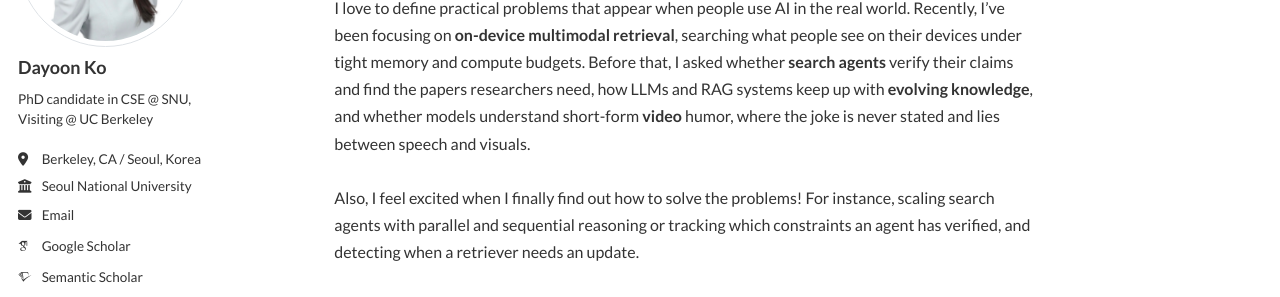
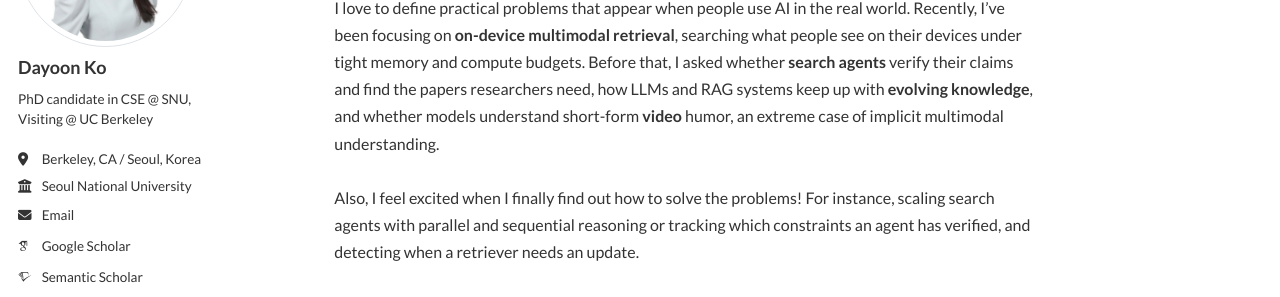
Before and after one commit to dayoon-ko/dayoon-ko.github.io, a Jekyll site: the page built from _pages/about.md, in a window 1280 px wide and 900 px high. Shown: the part 234-531 px from the top of the window. Built offline with Jekyll 4.4.1, drawn with Linux system fonts in a browser that asks for light colours; some web fonts are replaced.

Commit message:
Restore implicit multimodal phrase in intro
Co-Authored-By: Claude Opus 5.5 <noreply@anthropic.com>

```diff
--- a/_pages/about.md
+++ b/_pages/about.md
@@ -145,7 +145,7 @@ redirect_from:
 <div class="intro-section">
   Hi! I’m Dayoon Ko 😊, a Ph.D. candidate in Computer Science and Engineering at SNU, advised by <a href="https://vision.snu.ac.kr/gunhee/" target="_blank">Gunhee Kim</a>. Currently, I’m a visiting researcher at <strong>UC Berkeley</strong>, working with <a href="https://www.sewonmin.com/" target="_blank">Sewon Min</a>.
   <br><br>
-  I love to define practical problems that appear when people use AI in the real world. Recently, I’ve been focusing on <strong>on-device multimodal retrieval</strong>, searching what people see on their devices under tight memory and compute budgets. Before that, I asked whether <strong>search agents</strong> verify their claims and find the papers researchers need, how LLMs and RAG systems keep up with <strong>evolving knowledge</strong>, and whether models understand short-form <strong>video</strong> humor, where the joke is never stated and lies between speech and visuals.
+  I love to define practical problems that appear when people use AI in the real world. Recently, I’ve been focusing on <strong>on-device multimodal retrieval</strong>, searching what people see on their devices under tight memory and compute budgets. Before that, I asked whether <strong>search agents</strong> verify their claims and find the papers researchers need, how LLMs and RAG systems keep up with <strong>evolving knowledge</strong>, and whether models understand short-form <strong>video</strong> humor, an extreme case of implicit multimodal understanding.
   <br><br>
   Also, I feel excited when I finally find out how to solve the problems! For instance, scaling search agents with parallel and sequential reasoning or tracking which constraints an agent has verified, and detecting when a retriever needs an update.
   <br><br>
```
